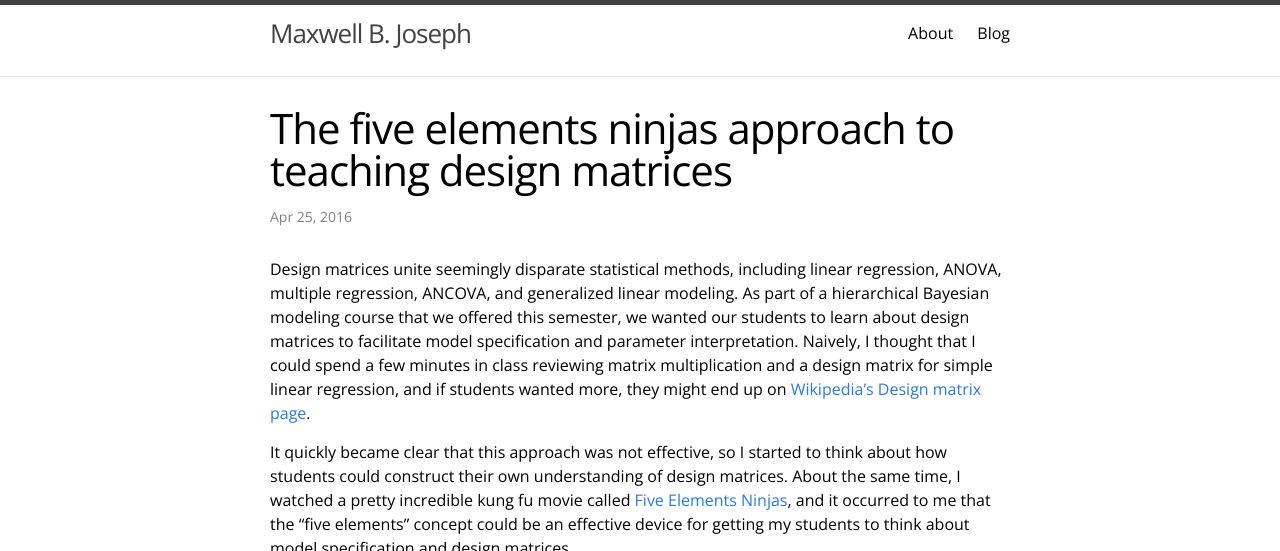
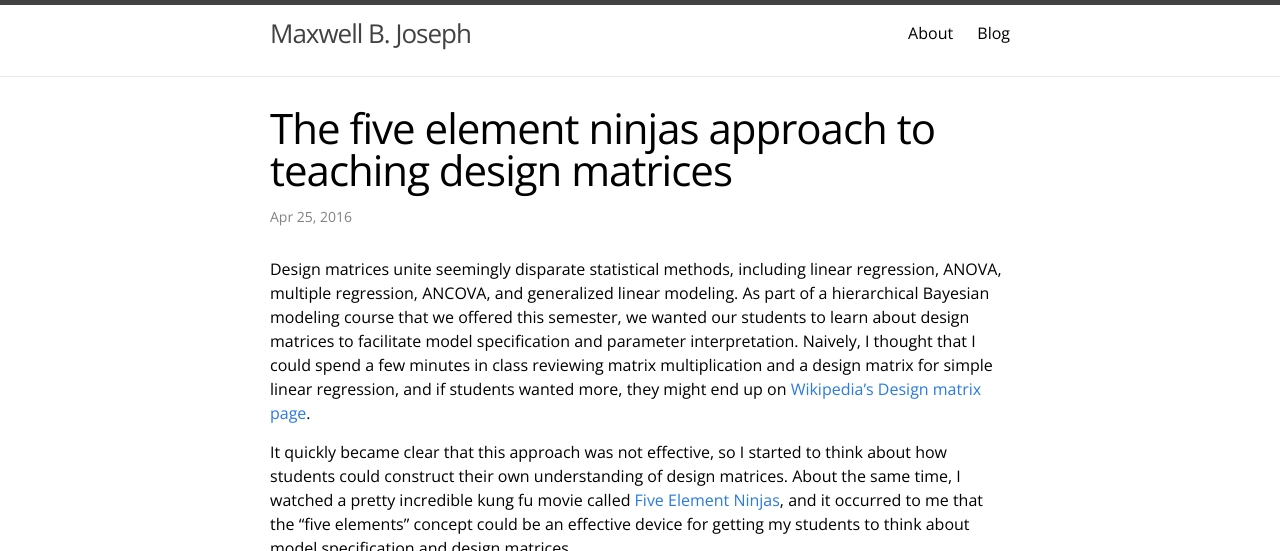
Before and after one commit to mbjoseph/old-website, a Jekyll site: the page built from _posts/2016-04-25-model_matrix.markdown, in a window 1280 px wide and 900 px high, cut to the strip 0-551 px from the top of the window. Built offline with Jekyll 4.4.1, drawn with Linux system fonts in a browser that asks for light colours; formulas are drawn with MathJax 3.

Commit message:
fixed typo

```diff
--- a/_posts/2016-04-25-model_matrix.markdown
+++ b/_posts/2016-04-25-model_matrix.markdown
@@ -1,6 +1,6 @@
 ---
 layout: post
-title: "The five elements ninjas approach to teaching design matrices"
+title: "The five element ninjas approach to teaching design matrices"
 date: 2016-04-25 23:50
 comments: true
 ---
@@ -10,7 +10,7 @@ As part of a hierarchical Bayesian modeling course that we offered this semester
 Naively, I thought that I could spend a few minutes in class reviewing matrix multiplication and a design matrix for simple linear regression, and  if students wanted more, they might end up on [Wikipedia's Design matrix page](https://en.wikipedia.org/wiki/Design_matrix).
 
 It quickly became clear that this approach was not effective, so I started to think about how students could construct their own understanding of design matrices.
-About the same time, I watched a pretty incredible kung fu movie called [Five Elements Ninjas](http://www.imdb.com/title/tt0084921/), and it occurred to me that the "five elements" concept could be an effective device for getting my students to think about model specification and design matrices.
+About the same time, I watched a pretty incredible kung fu movie called [Five Element Ninjas](http://www.imdb.com/title/tt0084921/), and it occurred to me that the "five elements" concept could be an effective device for getting my students to think about model specification and design matrices.
 
 ![](/images/Five-Element-Ninjas-001.jpg)
 
```
